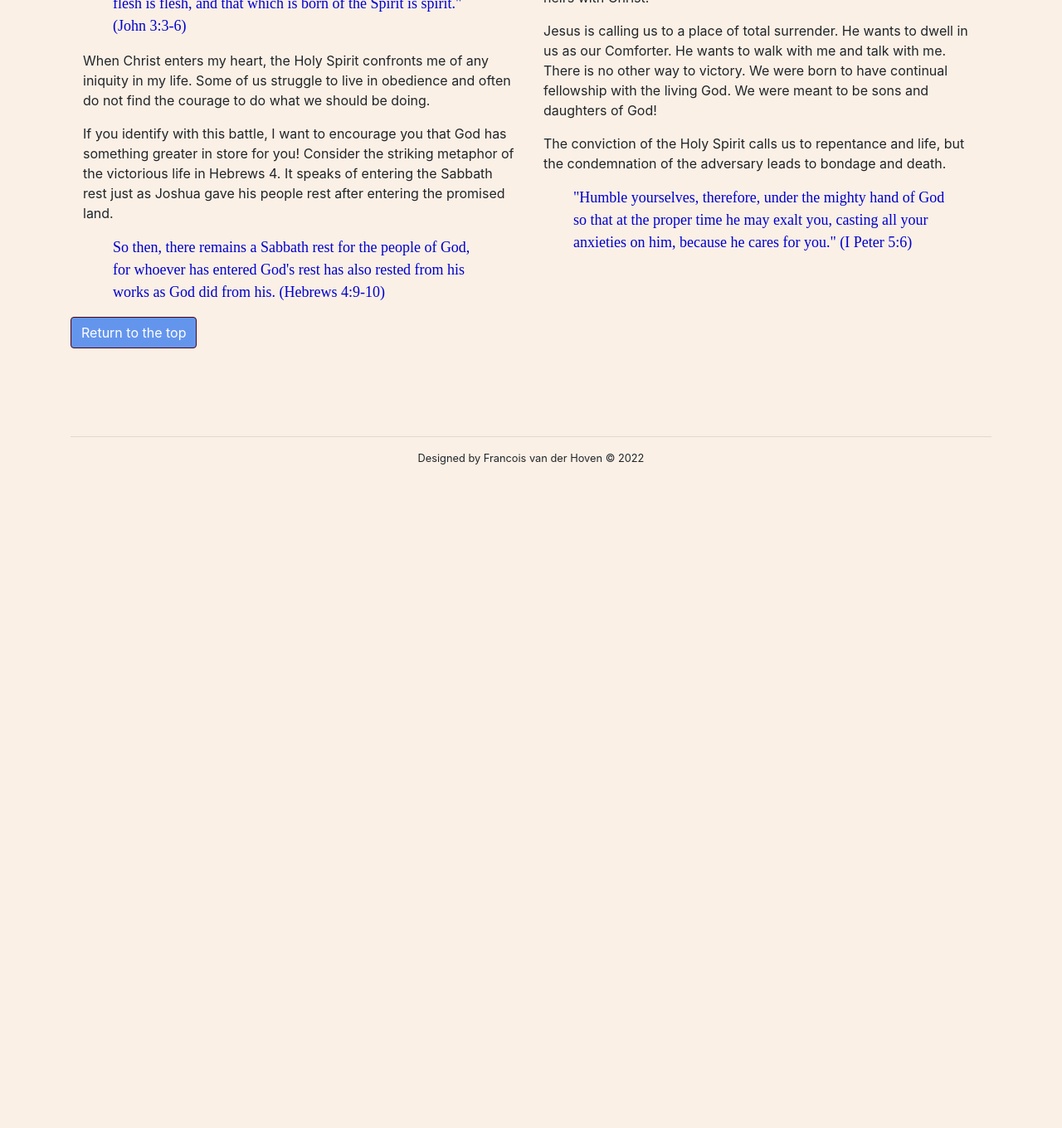
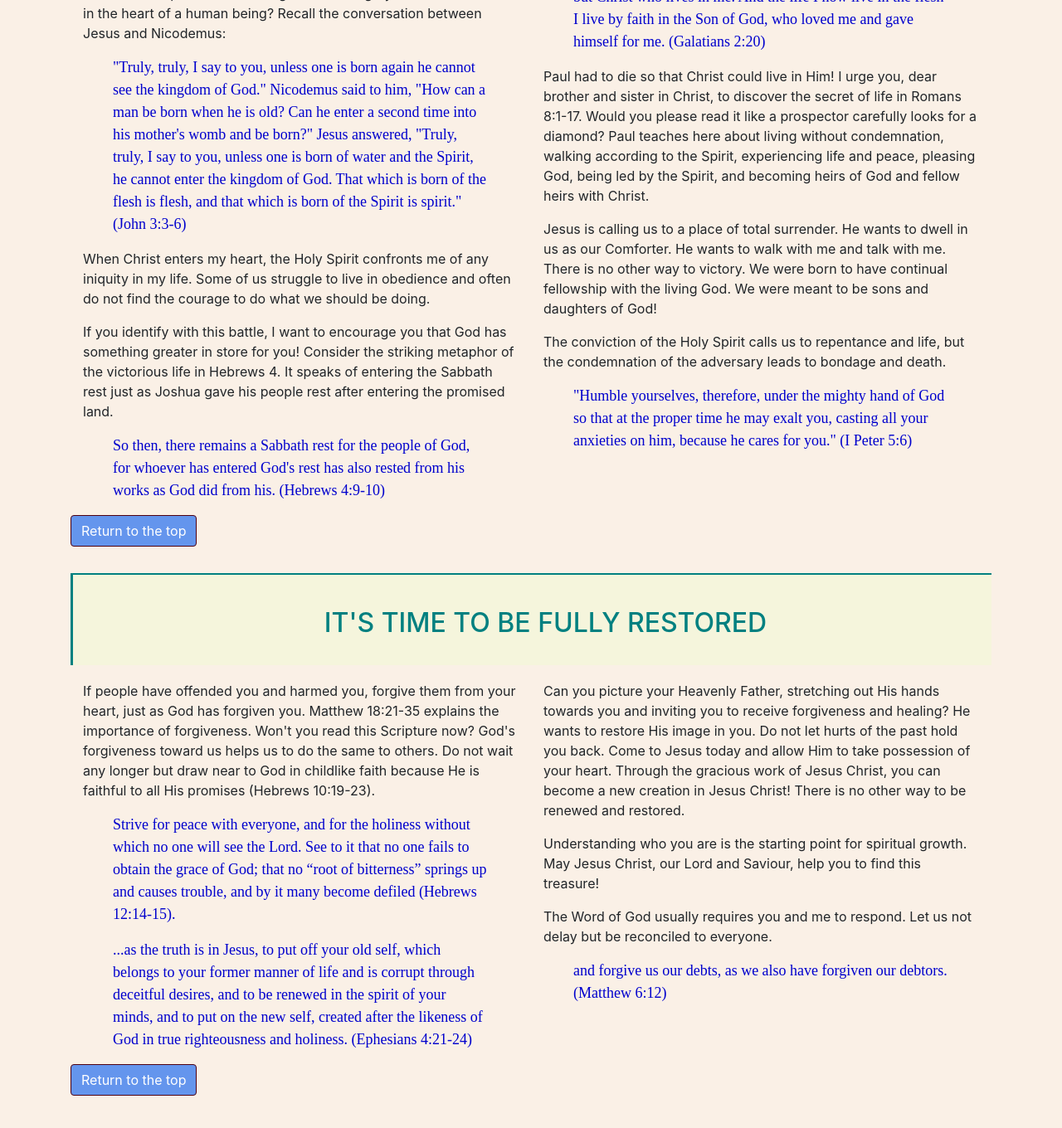
Before and after one commit to francois777/pearls-of-wisdom, a Jekyll site: the page built from pages/teachings/my-identity-in-Christ.html, in a window 1280 px wide and 1400 px high, scrolled down 4250 px. Shown: the top 1360 px of the window at 83% size. Built offline with Jekyll 4.4.1, drawn with Linux system fonts in a browser that asks for light colours; nearby versions of some CDN libraries; before the commit the page ends 4854 px from its top, so only the background shows below that; some of the changed text lies outside the part shown.

Commit message:
completed identity teachings

```diff
--- a/_includes/identity-parts/pursued-by-love.html
+++ b/_includes/identity-parts/pursued-by-love.html
@@ -17,6 +17,17 @@
         </p>
         <p>Pray with me and thank God for His goodness to us. Talk to Him now
           and honour Him. Sing praises to Him and worship Him!
+        </p>
+        <p>This is what God said about Israel. This is the heart of our Heavenly
+          Father. It tells us that God sees us as individuals. You are not just
+          a number!
+        </p>
+        <p class="scripture">For I know the plans I have for you, declares the
+          LORD, plans for welfare and not for evil, to give you a future and a
+          hope. Then you will call upon me and come and pray to me, and I will
+          hear you. You will seek me and find me, when you seek me with all your
+          heart. (Jeremiah 29:11-13)
+        </p>
       </div>
       <div class="col-lg-6 col-md-0 col-sm-0">
         <p>
@@ -29,6 +40,16 @@
           cause my heart to desire you with everything that is in me. Today,
           I again surrender to you my heart, my mind my body and my soul.
         </p>
+        <p>Think back over you life: how God protected you from evil, how He
+          brought significant people into your life, and how He prepared you
+          to receive the Good News about Jesus Christ.
+        </p>
+        <p class="scripture">I love you, O LORD, my strength. The LORD is my
+          rock and my fortress and my deliverer, my God, my rock, in whom I take
+          refuge, my shield, and the horn of my salvation, my stronghold. I call
+          upon the LORD, who is worthy to be praised, and I am saved from my
+          enemies. (Psalm 18:1-3)
+        </p>
         <p class="scripture">I will bless the LORD at all times; his praise
           shall continually be in my mouth. My soul makes its boast in the LORD;
           let the humble hear and be glad. Oh, magnify the LORD with me, and let
--- /dev/null
+++ b/_includes/identity-parts/time-for-restoration.html
@@ -0,0 +1,47 @@
+<section>
+  <h2 class="article-subheading">IT'S TIME TO BE FULLY RESTORED</h2>
+  <div class="container">
+    <div class="row">
+      <div class="col-lg-6 col-md-12 col-sm-12">
+        <p>If people have offended you and harmed you, forgive them from your
+          heart, just as God has forgiven you. Matthew 18:21-35 explains the
+          importance of forgiveness. Won't you read this Scripture now? God's
+          forgiveness toward us helps us to do the same to others. Do not wait
+          any longer but draw near to God in childlike faith because He is
+          faithful to all His promises (Hebrews 10:19-23).
+        </p>
+        <p class="scripture">Strive for peace with everyone, and for the
+          holiness without which no one will see the Lord. See to it that no one
+          fails to obtain the grace of God; that no “root of bitterness” springs
+          up and causes trouble, and by it many become defiled (Hebrews 12:14-15).
+        </p>
+        <p class="scripture">...as the truth is in Jesus, to put off your old
+          self, which belongs to your former manner of life and is corrupt
+          through deceitful desires, and to be renewed in the spirit of your
+          minds, and to put on the new self, created after the likeness of God
+          in true righteousness and holiness. (Ephesians 4:21-24)
+        </p>
+      </div>
+      <div class="col-lg-6 col-md-0 col-sm-0">
+        <p>Can you picture your Heavenly Father, stretching out His hands
+          towards you and inviting you to receive forgiveness and healing? He
+          wants to restore His image in you. Do not let hurts of the past hold
+          you back. Come to Jesus today and allow Him to take possession of your
+          heart. Through the gracious work of Jesus Christ, you can become a new
+          creation in Jesus Christ! There is no other way to be renewed and
+          restored.
+        </p>
+        <p>Understanding who you are is the starting point for spiritual
+          growth. May Jesus Christ, our Lord and Saviour, help you to find this
+          treasure!
+        </p>
+        <p>The Word of God usually requires you and me to respond. Let us not
+          delay but be reconciled to everyone.
+        </p>
+        <p class="scripture">and forgive us our debts, as we also have forgiven
+          our debtors. (Matthew 6:12)
+        </p>
+      </div>
+    </div>
+  </div>
+</section>
--- a/index.html
+++ b/index.html
@@ -3,11 +3,11 @@ layout: page
 active-page: Home
 ---
 
+<div class="container">
   <div class="row">
-  <div class="col">
+    <div class="col-lg-8 offset-lg-2 col-md-10 offset-md-1 col-sm-12 col-xs-12">
       <h1 class="text-primary">{{site.title}}</h1>
       <img src="/assets/img/pearls2.png" class="object" alt="Responsive image" width="320em">
-
       <p class="lead">
         A pearl is a treasured possession. Jesus used the metaphor of pearls to
         explain what happens when someone receives the gift of eternal life: <br>
@@ -31,3 +31,4 @@ active-page: Home
       </ul>
     </div>
   </div>
+</div>
--- a/pages/bible-teaching.html
+++ b/pages/bible-teaching.html
@@ -36,7 +36,7 @@ active-page: Teaching
   <div class="list-group teachings">
     <div class="teaching">
       <a href="/fundamentals"><h4 class="heading">Fundamentals</h4></a>
-      <p>The fundamental doctrines according to Heb 1:1-3</p>
+      <p>The fundamental doctrines according to Heb 6:1-3</p>
     </div>
     <div class="teaching">
       <a href="/salvation"><h4 class="heading">Salvation</h4></a>
--- a/pages/teachings/my-identity-in-Christ.html
+++ b/pages/teachings/my-identity-in-Christ.html
@@ -42,7 +42,7 @@ active-page: My Identity
       <a href="#clean-conscience" class="list-group-item list-group-item-action disabled">
           How to follow Jesus with a clean conscience</a>
       <a href="#time-for-restoration" class="list-group-item list-group-item-action disabled">
-          The time has come for you to be fully restored</a>
+          It's time to be fully restored</a>
     </div>
   </p>
 
@@ -77,6 +77,12 @@ active-page: My Identity
     <a style="background-color:#6495ED" href="#top-of-list" class="btn btn-primary active" role="button"
       aria-pressed="true">Return to the top</a>
 
+    <a id="time-for-restoration">
+      {% include /identity-parts/time-for-restoration.html %}
+    </a>
+    <a style="background-color:#6495ED" href="#top-of-list" class="btn btn-primary active" role="button"
+      aria-pressed="true">Return to the top</a>
+
   </p>
 
 </section>
```
Also changed, not shown: 3 other files. Lines whose indentation alone changed are shown as unchanged.
